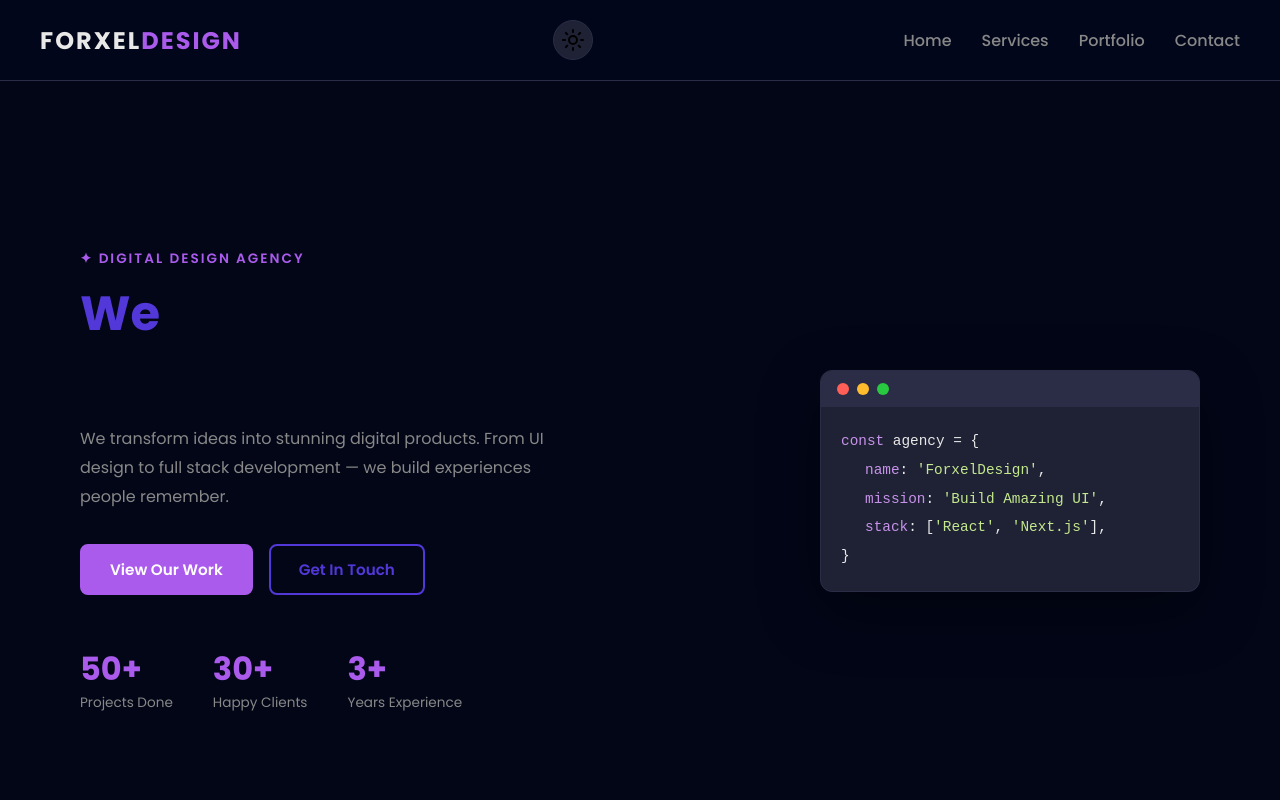
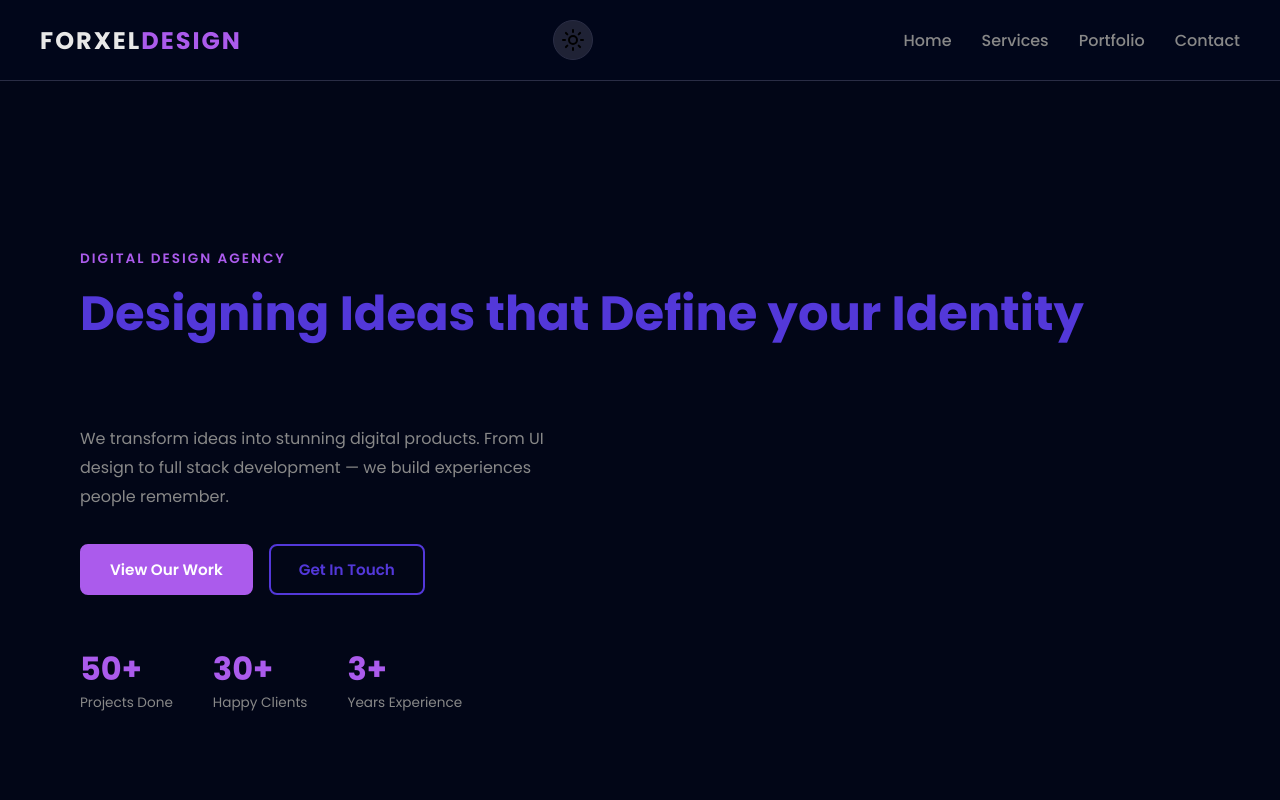
Before and after one commit to ashdevjp/design-agency-site, a Next.js app: page / in a window 1280 px wide. Shown: the top 800 px of the page. Built offline with nearby package versions, Linux system fonts and the light colour scheme.

Commit message:
Refactor Hero component: update phrases and remove unused code card

```diff
--- a/src/app/globals.css
+++ b/src/app/globals.css
@@ -271,57 +271,8 @@ body {
   color: var(--muted);
 }
 
-/* code card */
-.hero-visual {
-  flex-shrink: 0;
-}
 
-.hero-card {
-  background: #1f2235;
-  border: 1px solid #2a2d45;
-  border-radius: 12px;
-  width: 380px;
-  overflow: hidden;
-  box-shadow: 0 20px 60px rgba(0,0,0,0.4);
-}
 
-.card-header {
-  display: flex;
-  gap: 8px;
-  padding: 12px 16px;
-  background: #2a2d45;
-  align-items: center;
-}
-
-.dot {
-  width: 12px;
-  height: 12px;
-  border-radius: 50%;
-}
-
-.dot.red { background: #ff5f57; }
-.dot.yellow { background: #ffbd2e; }
-.dot.green { background: #28c840; }
-
-.card-content {
-  padding: 20px;
-  font-family: 'Courier New', monospace;
-  font-size: 0.9rem;
-  line-height: 2;
-}
-
-.code-line {
-  display: block;
-}
-
-.indent {
-  padding-left: 24px;
-}
-
-.code-purple { color: #c792ea; }
-.code-white { color: #e8e8e8; }
-.code-blue { color: var(--blue); }
-.code-green { color: #c3e88d; }
 
 /* mobile hero */
 @media (max-width: 768px) {
--- a/src/components/Hero.jsx
+++ b/src/components/Hero.jsx
@@ -3,9 +3,8 @@
 import { useState, useEffect } from 'react'
 
 const phrases = [
-  "We Build Digital Experiences",
+  "Designing Ideas that Define your Identity",
   "We Design Stunning Interfaces",
-  "We Create Bold Brands",
   "We Craft Pixel Perfect UI",
 ]
 
@@ -49,7 +48,7 @@ const Hero = () => {
   return (
     <section className="hero" id="hero">
       <div className="hero-content">
-        <p className="hero-tag">✦ Digital Design Agency</p>
+        <p className="hero-tag">Digital Design Agency</p>
         <h1 className="hero-title">
           <Typewriter />
         </h1>
@@ -83,44 +82,7 @@ const Hero = () => {
       </div>
 
       <div className="hero-visual">
-        <div className="hero-card">
-          <div className="card-header">
-            <span className="dot red"></span>
-            <span className="dot yellow"></span>
-            <span className="dot green"></span>
-          </div>
-          <div className="card-content">
-            <p className="code-line">
-              <span className="code-purple">const</span>
-              <span className="code-white"> agency </span>
-              <span className="code-gold">=</span>
-              <span className="code-white"> &#123;</span>
-            </p>
-            <p className="code-line indent">
-              <span className="code-purple">name</span>
-              <span className="code-white">: </span>
-              <span className="code-green">&apos;ForxelDesign&apos;</span>
-              <span className="code-white">,</span>
-            </p>
-            <p className="code-line indent">
-              <span className="code-purple">mission</span>
-              <span className="code-white">: </span>
-              <span className="code-green">&apos;Build Amazing UI&apos;</span>
-              <span className="code-white">,</span>
-            </p>
-            <p className="code-line indent">
-              <span className="code-purple">stack</span>
-              <span className="code-white">: [</span>
-              <span className="code-green">&apos;React&apos;</span>
-              <span className="code-white">, </span>
-              <span className="code-green">&apos;Next.js&apos;</span>
-              <span className="code-white">],</span>
-            </p>
-            <p className="code-line">
-              <span className="code-white">&#125;</span>
-            </p>
-          </div>
-        </div>
+
       </div>
     </section>
   )
```
